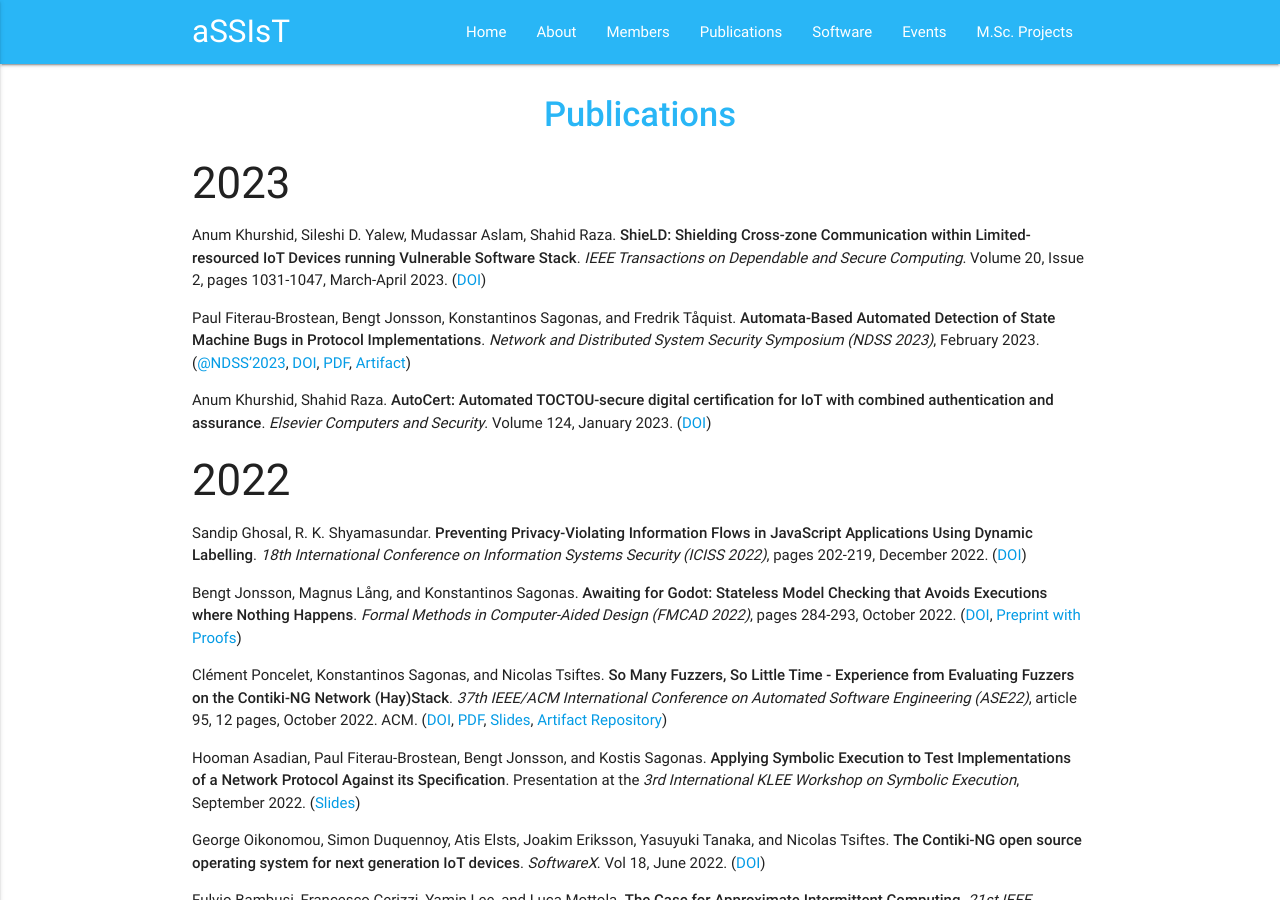
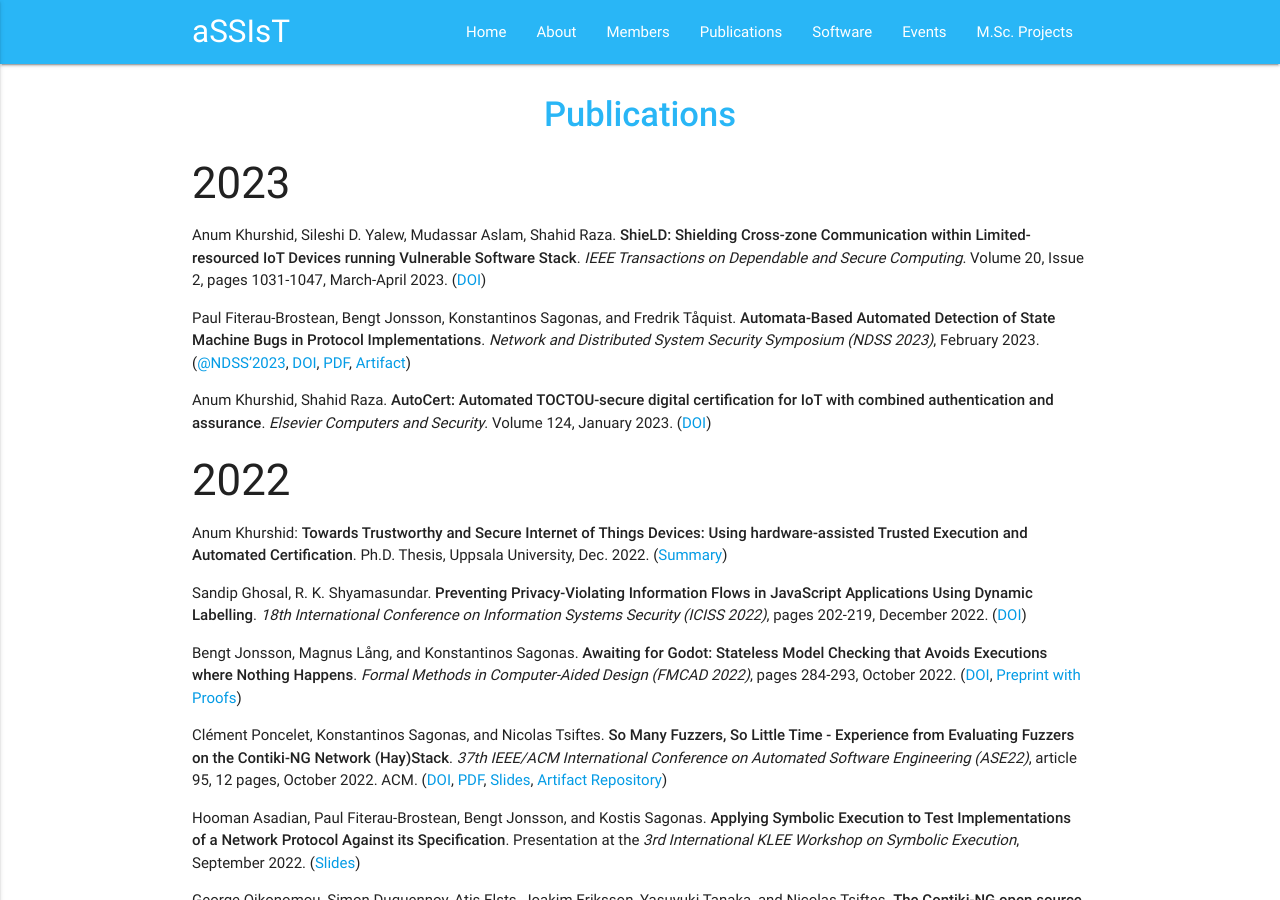
Before and after one commit to assist-project/assist-project.github.io, a Jekyll site: the page built from 03-publications.md, in a window 1280 px wide and 900 px high. Built offline with Jekyll 4.4.1, drawn with Linux system fonts in a browser that asks for light colours.

Commit message:
added Anum's thesis

```diff
--- a/03-publications.md
+++ b/03-publications.md
@@ -18,6 +18,8 @@ permalink: /publications/
 - Anum Khurshid, Shahid Raza. **AutoCert: Automated TOCTOU-secure digital certification for IoT with combined authentication and assurance**. _Elsevier Computers and Security_. Volume 124, January 2023. ([DOI](https://doi.org/10.1016/j.cose.2022.102952))
 
 ### 2022
+
+- Anum Khurshid: **Towards Trustworthy and Secure Internet of Things Devices: Using hardware-assisted Trusted Execution and Automated Certification**. Ph.D. Thesis, Uppsala University, Dec. 2022. ([Summary](https://www.diva-portal.org/smash/get/diva2:1705967/FULLTEXT01.pdf))
 
 - Sandip Ghosal, R. K. Shyamasundar. **Preventing Privacy-Violating Information Flows in JavaScript Applications Using Dynamic Labelling**. _18th International Conference on Information Systems Security (ICISS 2022)_, pages 202-219, December 2022. ([DOI](https://doi.org/10.1007/978-3-031-23690-7_12))
 
```
